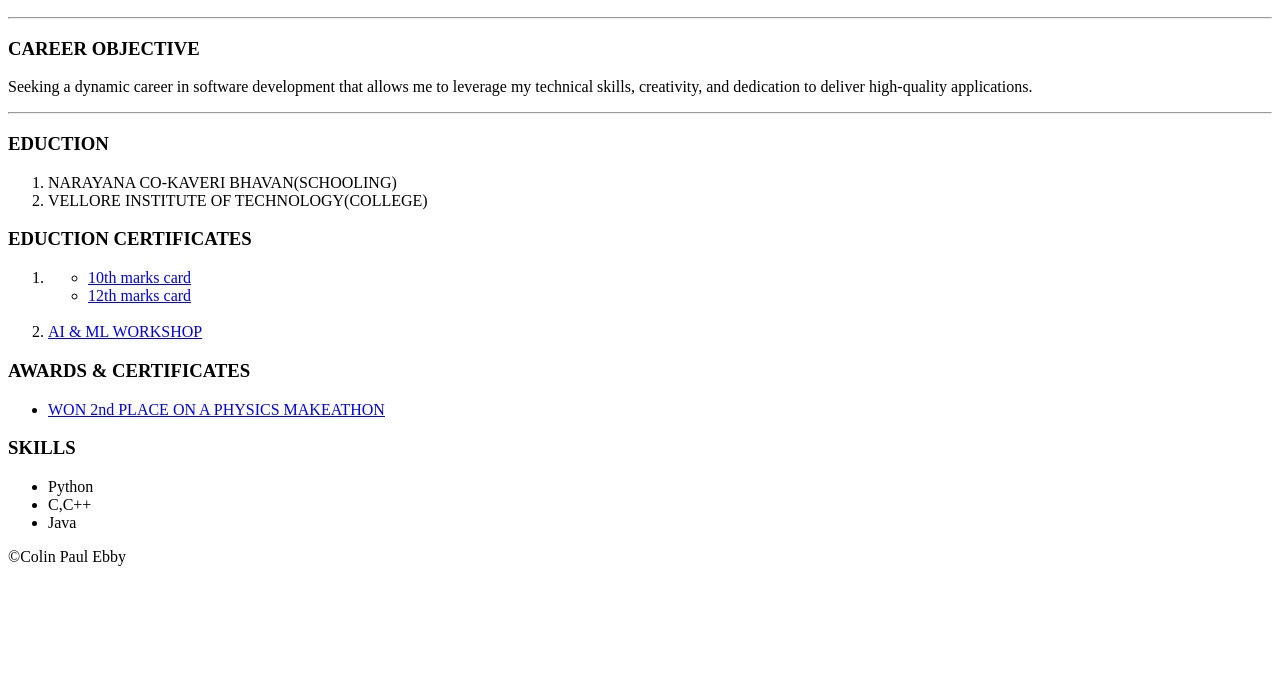
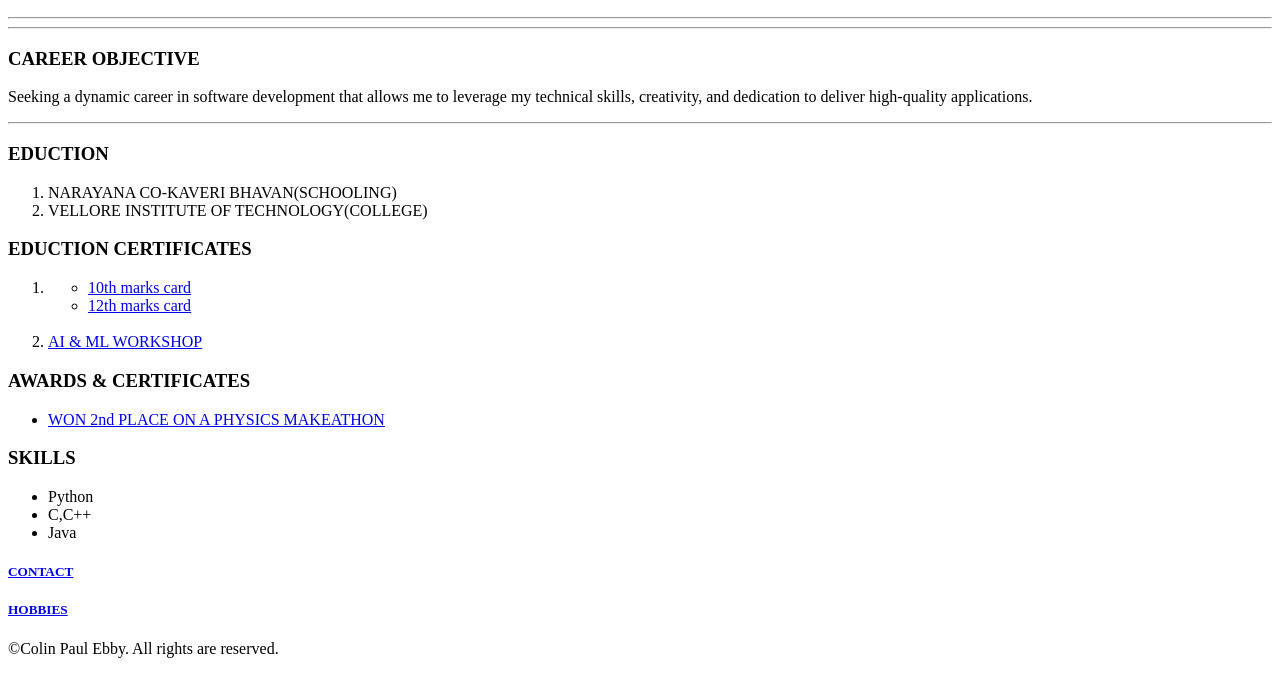
Before and after one commit to coolingcol/resume, a plain HTML site: page index.html in a window 1280 px wide. Shown: the part 302-976 px from the top of the page. Before the commit the page ends 884 px from the top, so only its background shows below. Drawn offline with Linux system fonts and the light colour scheme.

Commit message:
Update index.html

```diff
--- a/index.html
+++ b/index.html
@@ -10,6 +10,7 @@
     <img src="./images/Screenshot 2023-08-12 132857.png" height="180"/>
     <h1>COLIN PAUL EBBY</h1>
     <h2>2nd year student at VIT</h2>
+    <hr/>
     <hr/>
     <h3>CAREER OBJECTIVE</h3>
     <p>Seeking a dynamic career in software development that allows me to leverage my technical skills, creativity, and dedication to deliver high-quality applications. </p>
@@ -39,8 +40,11 @@
     <li>C,C++</li>
     <li>Java</li>
 </ul>
+<h5><a href="./public/contact.html">CONTACT</a></h5>
+<h5><a href="./public/hobbies.html">HOBBIES</a></h5>
 <footer>
-    <p>©Colin Paul Ebby</p>
+    <p>©Colin Paul Ebby. All rights are reserved.</p>
 </footer>
+
 </body>
 </html>
```
